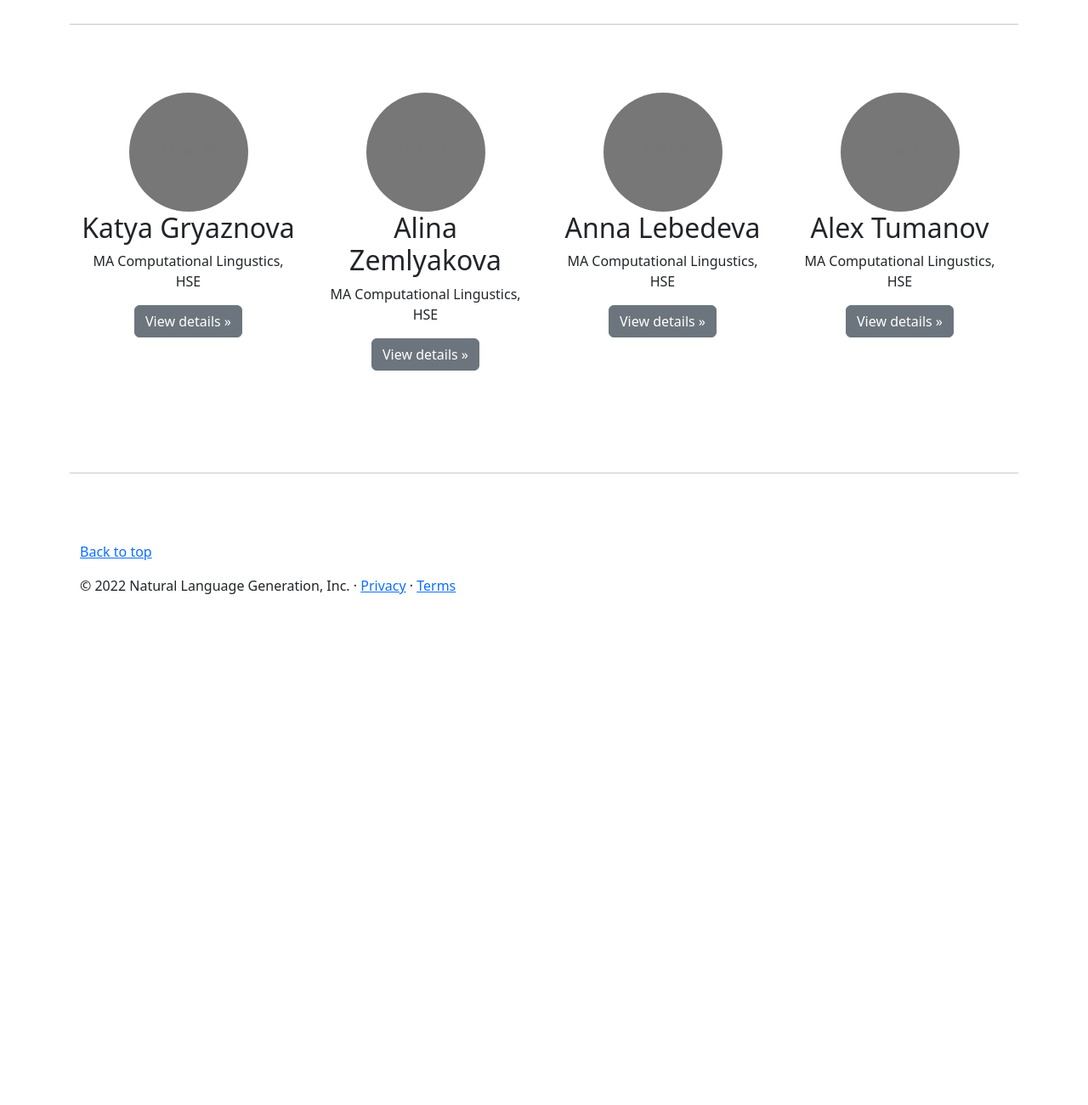
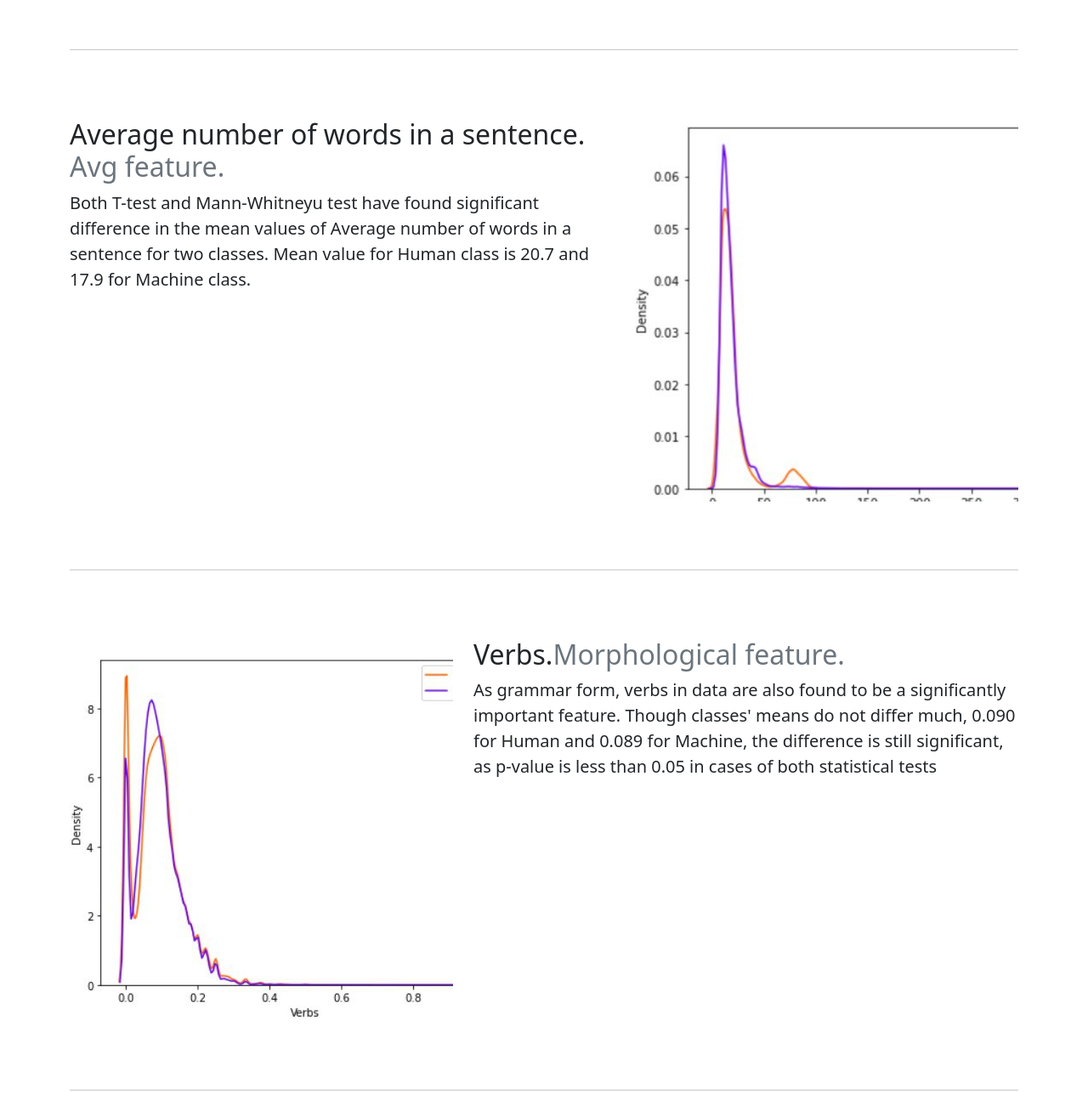
Before and after one commit to tumanov-a/machine-text-clf, a website: page templates/about.html in a window 1280 px wide. Shown: the part 640-1940 px from the top of the page at 85% size. Before the commit the page ends 1405 px from the top, so only its background shows below. Drawn offline with Linux system fonts and the light colour scheme; files that its build step writes are made by us from their sources; files whose address does not match are found by name.

Commit message:
Add files via upload

```diff
--- a/templates/about.html
+++ b/templates/about.html
@@ -52,11 +52,59 @@
           summarization, simplification and unconditional text generation), we identified a number of features
           important for evaluating the probability of a text being generated by a machine and trained a classifier to predict the class of text.
           Click "Try it" button to see how our model works. If you want to learn more about the features and our classifier, check out <a href="https://github.com/tumanov-a/RuATD" class="link-primary">the Github of the project</a>.
+          Scroll down to have a closer look at some of the most disinct features.
         </p>
         <p></p>
       </div>
 
     <hr class="featurette-divider">
+    <!-- Feature desciprtion -->
+      <div class="row featurette">
+        <div class="col-md-7">
+          <h2 class="featurette-heading">Average number of words in a sentence. <span class="text-muted">Avg feature.</span></h2>
+          <p class="lead">Both T-test and Mann-Whitneyu test have found significant difference in the mean values of Average number of words in a sentence for two classes.
+            Mean value for Human class is 20.7 and 17.9 for Machine class.
+          </p>
+        </div>
+        <div class="col-md-5">
+          <svg class="bd-placeholder-img bd-placeholder-img-lg featurette-image img-fluid mx-auto" width="500" height="500" xmlns="http://www.w3.org/2000/svg" preserveAspectRatio="xMidYMid slice" focusable="false" role="img" aria-label="Placeholder: 500x500"><title>Placeholder</title><rect width="100%" height="100%" fill="#eee"/><text x="50%" y="50%" fill="#aaa" dy=".3em">500x500</text>
+          <image href = "average_words.jpg" class="img-responsive"/>
+          </svg>
+      </div>
+    </div>
+
+    <hr class="featurette-divider">
+      <div class="row featurette">
+        <div class="col-md-7 order-md-2">
+          <h2 class="featurette-heading">Verbs.<span class="text-muted">Morphological feature.</span></h2>
+          <p class="lead">As grammar form, verbs in data are also found to be a significantly important feature.
+            Though classes' means do not differ much, 0.090 for Human and 0.089 for Machine, the difference is still significant, as p-value is less than 0.05 in cases of both statistical tests
+          </p>
+        </div>
+        <div class="col-md-5 order-md-1">
+          <svg class="bd-placeholder-img bd-placeholder-img-lg featurette-image img-fluid mx-auto" width="500" height="500" xmlns="http://www.w3.org/2000/svg" preserveAspectRatio="xMidYMid slice" focusable="false" role="img" aria-label="Placeholder: 500x500"><title>Placeholder</title><rect width="100%" height="100%" fill="#eee"/><text x="50%" y="50%" fill="#aaa" dy=".3em">500x500</text>
+          <image href = "verbs.jpg" class="img-responsive"/>
+          </svg>
+      </div>
+    </div>
+
+    <hr class="featurette-divider">
+      <div class="row featurette">
+        <div class="col-md-7 order-md-2">
+          <h2 class="featurette-heading">Density of punctuation symbols. <span class="text-muted">Frequency feature.</span></h2>
+          <p class="lead">An example of a significant frequency feature. For Human and Machine class the means are 0.031 and 0.28 respectively.</p>
+        </div>
+        <div class="col-md-5 order-md-1">
+          <svg class="bd-placeholder-img bd-placeholder-img-lg featurette-image img-fluid mx-auto" width="500" height="500" xmlns="http://www.w3.org/2000/svg" preserveAspectRatio="xMidYMid slice" focusable="false" role="img" aria-label="Placeholder: 500x500"><title>Placeholder</title><rect width="100%" height="100%" fill="#eee"/><text x="50%" y="50%" fill="#aaa" dy=".3em">500x500</text>
+          <image href = "density.jpg" class="img-responsive"/>
+          </svg>
+      </div>
+    </div>
+
+
+
+    <hr class="featurette-divider">
+
       <div class="container marketing">
         <!-- Four columns of text -->
         <div class="row">
```
Also changed, not shown: templates/average_words.jpg (added), templates/density.jpg (added), templates/verbs.jpg (added).
